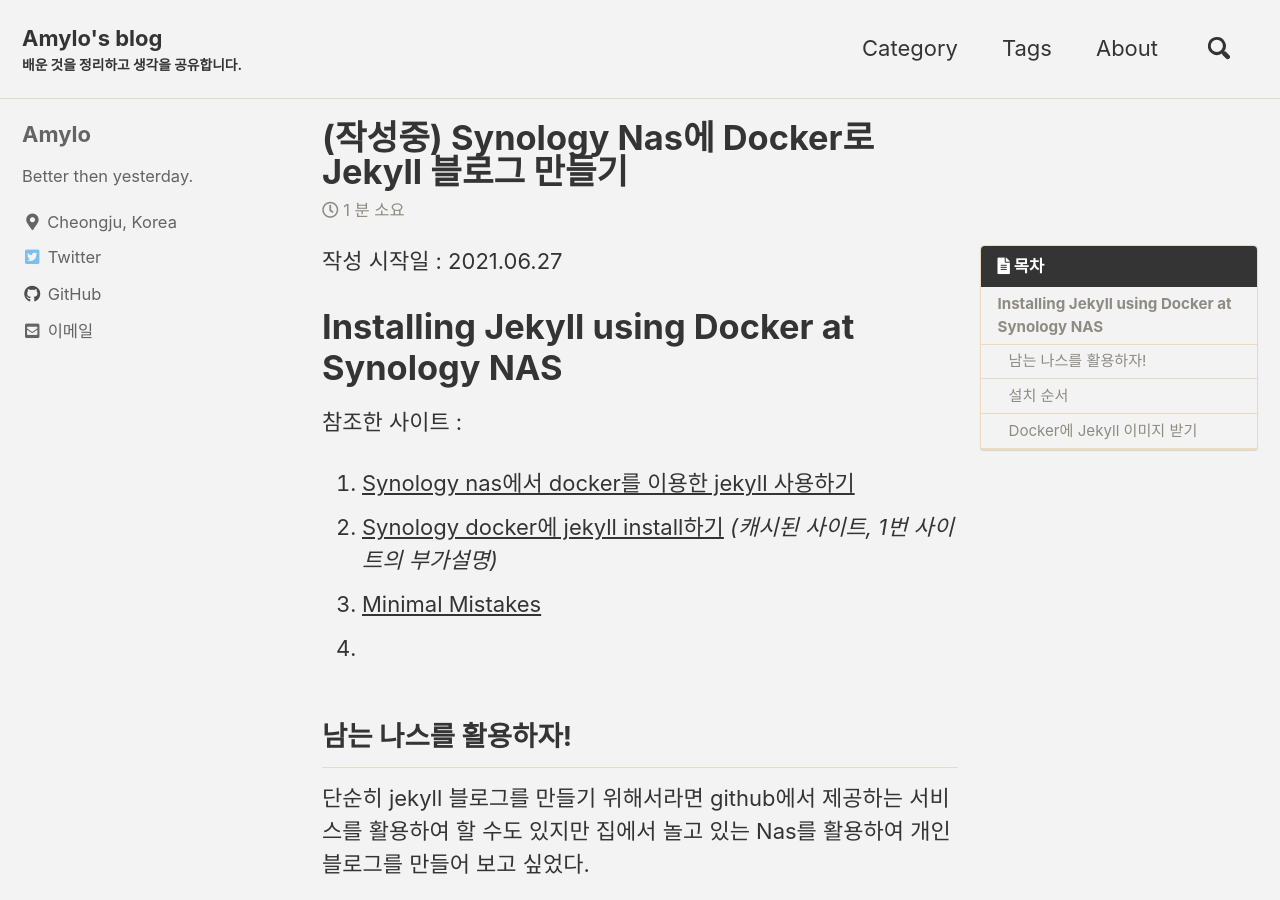
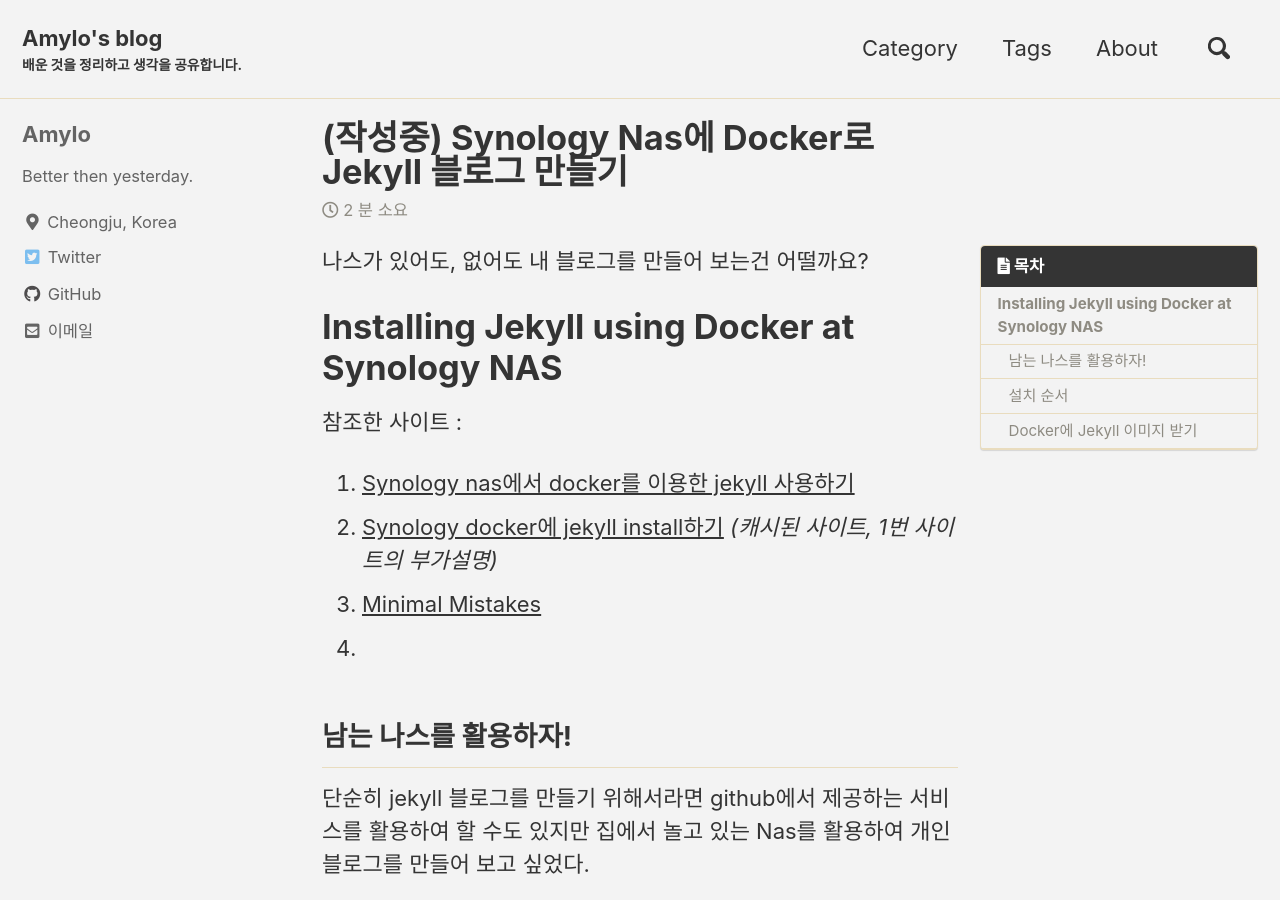
Before and after one commit to Amylo-jh/Amylo-blog, a Jekyll site: the page built from _posts/2021-06-27-jekyll_on_nas.md, in a window 1280 px wide and 900 px high. Built offline with Jekyll 4.4.1, drawn with Linux system fonts in a browser that asks for light colours; cached includes are drawn as plain includes; comment, search, counter and statistics services are not loaded.

Commit message:
jekyll_on_nas posting

```diff
--- a/_posts/2021-06-27-jekyll_on_nas.md
+++ b/_posts/2021-06-27-jekyll_on_nas.md
@@ -18,7 +18,7 @@ comments: true
 toc : ture
 toc_label: "목차"
 ---
-작성 시작일 : 2021.06.27
+나스가 있어도, 없어도 내 블로그를 만들어 보는건 어떨까요?
 
 # Installing Jekyll using Docker at Synology NAS
 참조한 사이트 :
```
Also changed, not shown: other parts of _posts/2021-06-27-jekyll_on_nas.md (+4 -0 lines).
